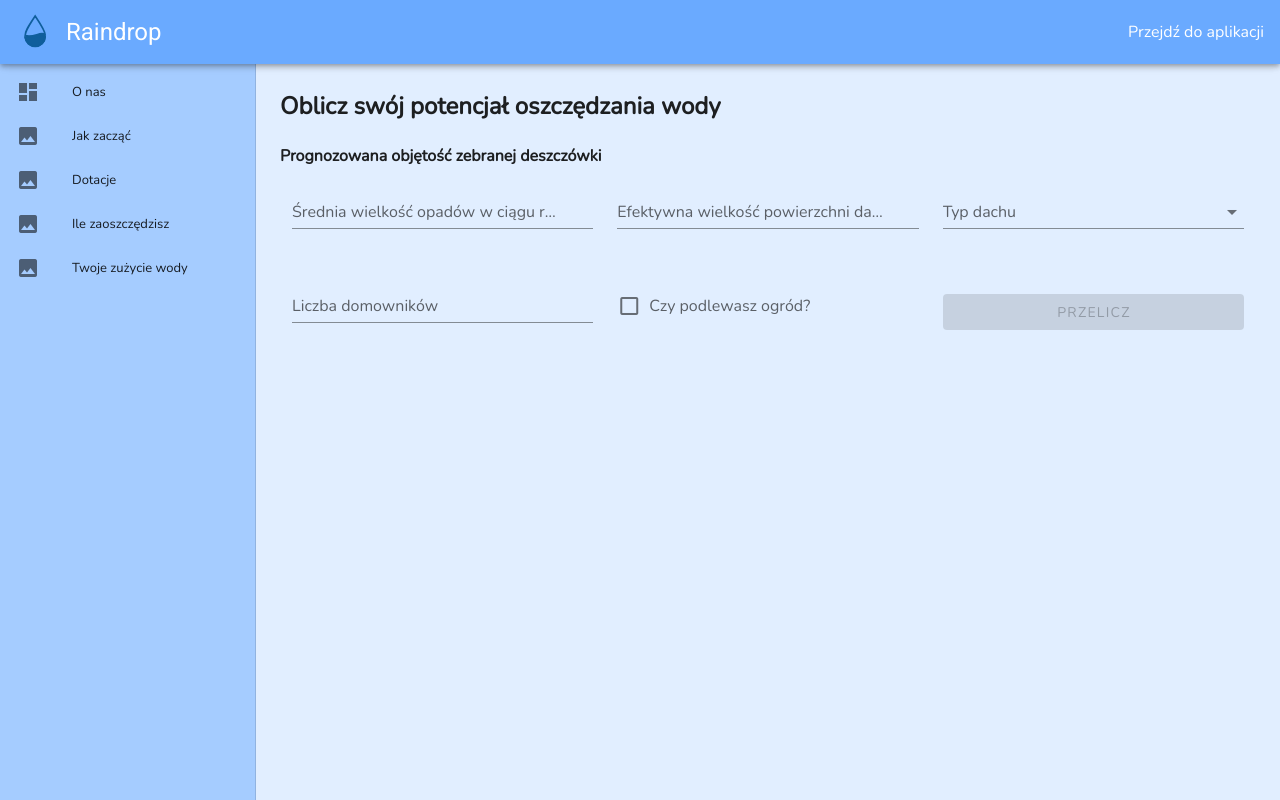
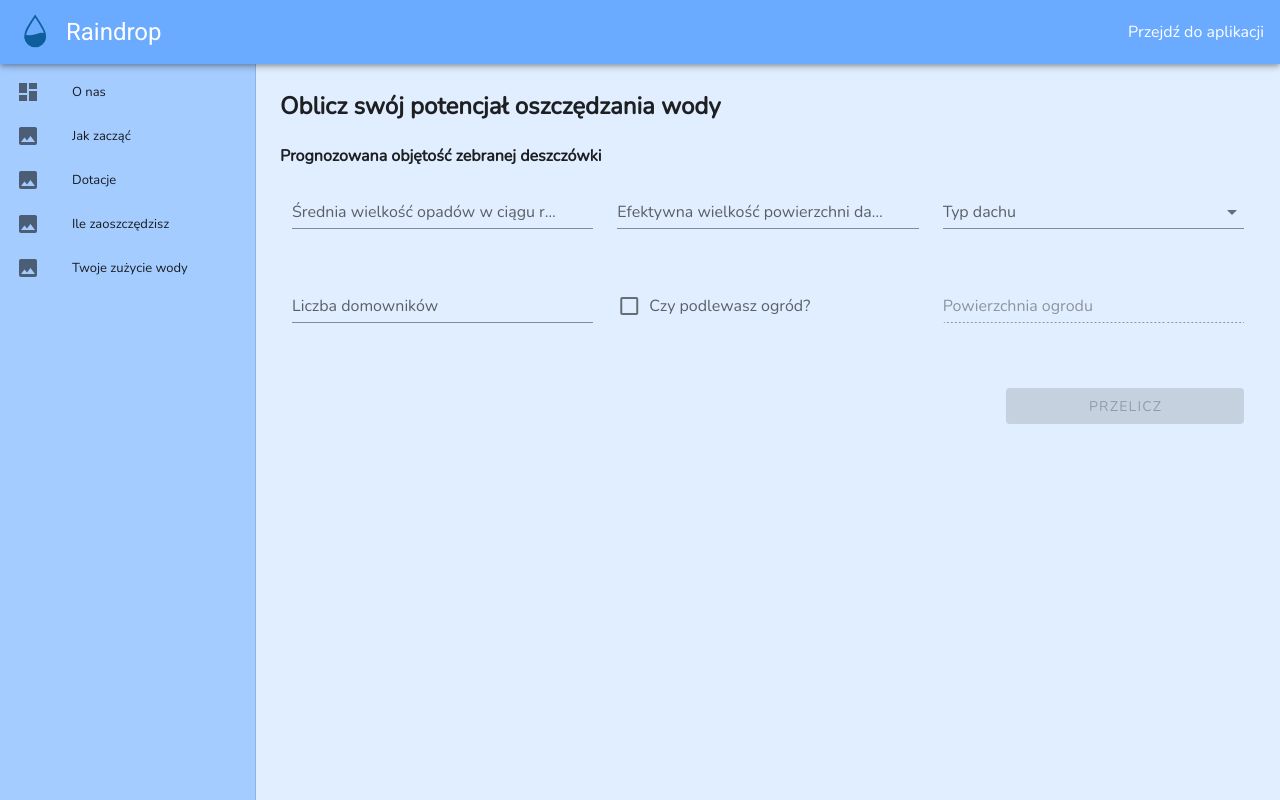
Before and after one commit to DzordzoMen/raindrop, a Vue app in the folder web/raindrop-web/: page /savings in a window 1280 px wide. Built offline with nearby package versions, Linux system fonts and the light colour scheme.

Commit message:
no message

```diff
--- a/web/raindrop-web/src/views/Savings.vue
+++ b/web/raindrop-web/src/views/Savings.vue
@@ -31,6 +31,7 @@
                             label="Typ dachu"
                             :items="items"
                             @select = "$v.roofType.$model = $event"
+                            @change = "Change()"
                             >
                             </v-select>
                         </v-col>
@@ -48,20 +49,29 @@
                         <v-col cols="4">
                             <v-checkbox v-model="ifWateringGarden"
                             label="Czy podlewasz ogród?"
-                            @change = "Change()"
                             >
                             </v-checkbox>
                         </v-col>
                         <v-col cols="4">
-                               <v-btn
+                            <v-text-field v-model="gardenArea"
+                            label="Powierzchnia ogrodu"
+                            placeholder="Wartoś w m2"
+                            :disabled="!ifWateringGarden"
+                            >
+                            </v-text-field>
+                        </v-col>
+                    </v-row>
+                </v-container>
+                <v-container>
+                    <div class="div-loc">
+                    <v-btn
                             @click="Calculate"
                             class="location"
                             :disabled="shouldBeDisabled"
                             >
                             Przelicz
                             </v-btn>
-                        </v-col>
-                    </v-row>
+                    </div>
                 </v-container>
             </form>
         </div>
@@ -89,19 +99,22 @@ export default {
     annualWaterRequirements: '',
     sizeOfTank: '',
     runoffCoefficient: '',
+    gardenArea: '',
   }),
   computed: {
     shouldBeDisabled() {
       return (this.amountOfRainfall === '' || this.effectiveSizeOfRoofArea === '' || this.roofType === ''
-      || this.amountOfPeople === '');
+      || this.amountOfPeople === '' || (this.ifWateringGarden === true && this.gardenArea === ''));
     },
   },
   methods: {
     Calculate() {
+      // const activities = 13500;
       this.annualRainfall = this.amountOfRainfall * this.effectiveSizeOfRoofArea
       * this.runoffCoefficient;
     },
     Change() {
+      console.log(this.roofType);
       switch (this.roofType) {
         case 'skośny pokryty blachą / dachówką ceramiczną glazurowaną':
           this.runoffCoefficient = 0.9;
@@ -129,6 +142,10 @@ export default {
 <style lang="scss" scoped>
     .location {
         margin-top: 20px;
-        width: 100%;
+        width: 25%;
+    }
+    .div-loc {
+        display: flex;
+        justify-content: flex-end;
     }
 </style>
```
